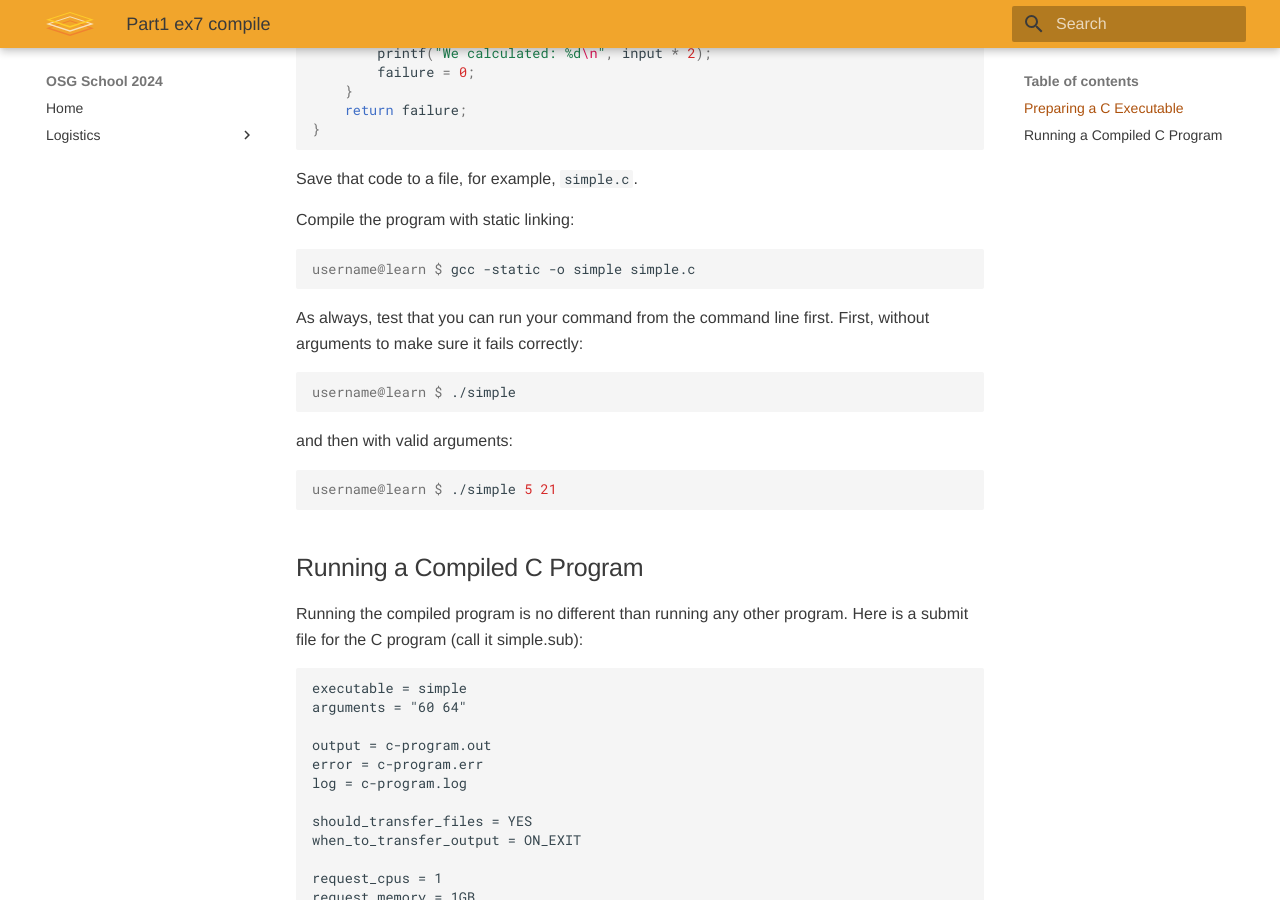
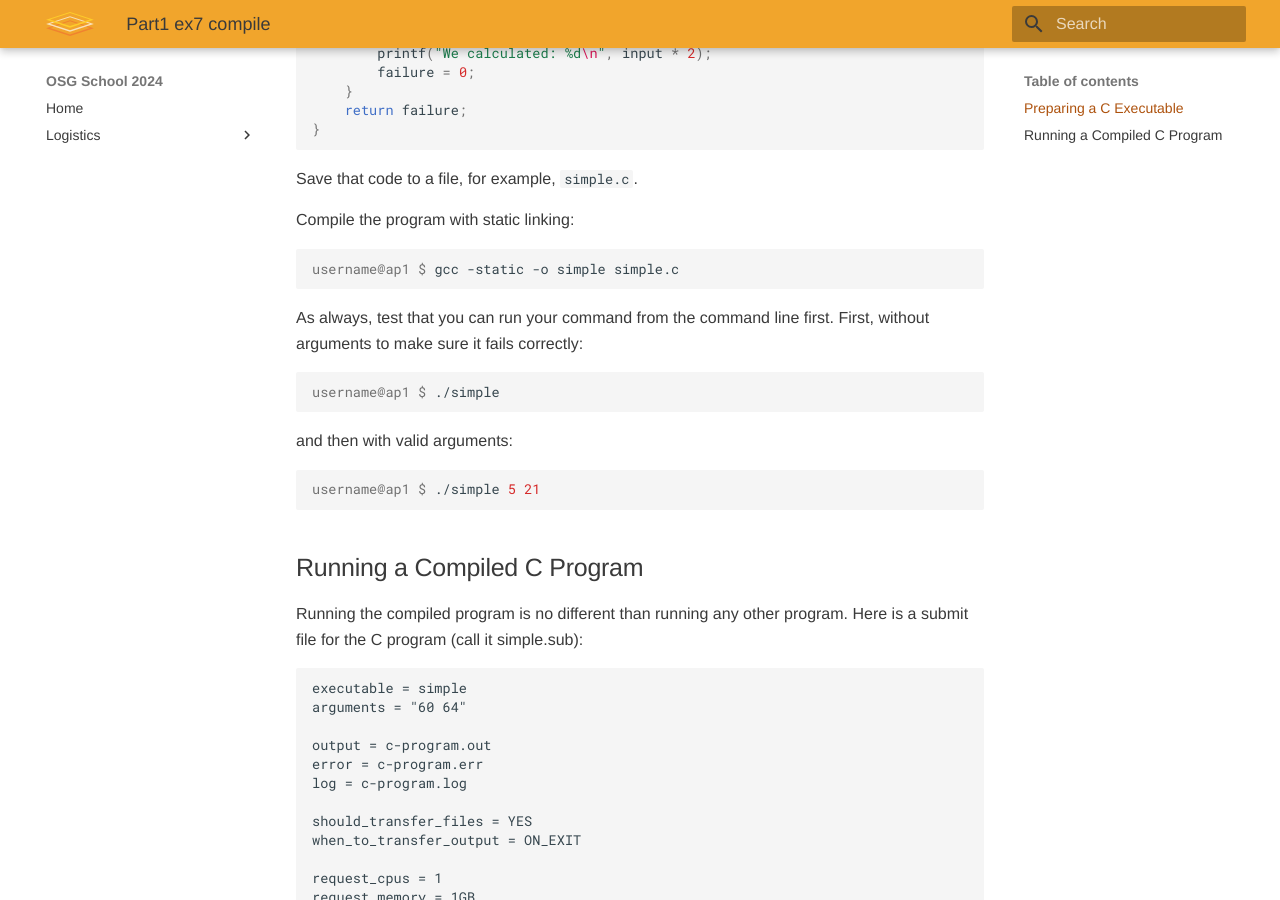
Before and after one commit to osg-htc/school-2024, an MkDocs documentation site: the page built from docs/materials/htcondor/part1-ex7-compile.md, in a window 1280 px wide and 900 px high, scrolled down 928 px. Built offline with MkDocs 1.6.1 and Material for MkDocs 9.7.7, drawn with Linux system fonts in a browser that asks for light colours.

Commit message:
Update learn to ap1

````diff
--- a/docs/materials/htcondor/part1-ex7-compile.md
+++ b/docs/materials/htcondor/part1-ex7-compile.md
@@ -48,19 +48,19 @@ Save that code to a file, for example, `simple.c`.
 Compile the program with static linking:
 
 ``` console
-username@learn $ gcc -static -o simple simple.c
+username@ap1 $ gcc -static -o simple simple.c
 ```
 
 As always, test that you can run your command from the command line first. First, without arguments to make sure it fails correctly:
 
 ``` console
-username@learn $ ./simple
+username@ap1 $ ./simple
 ```
 
 and then with valid arguments:
 
 ``` console
-username@learn $ ./simple 5 21
+username@ap1 $ ./simple 5 21
 ```
 
 Running a Compiled C Program
````
